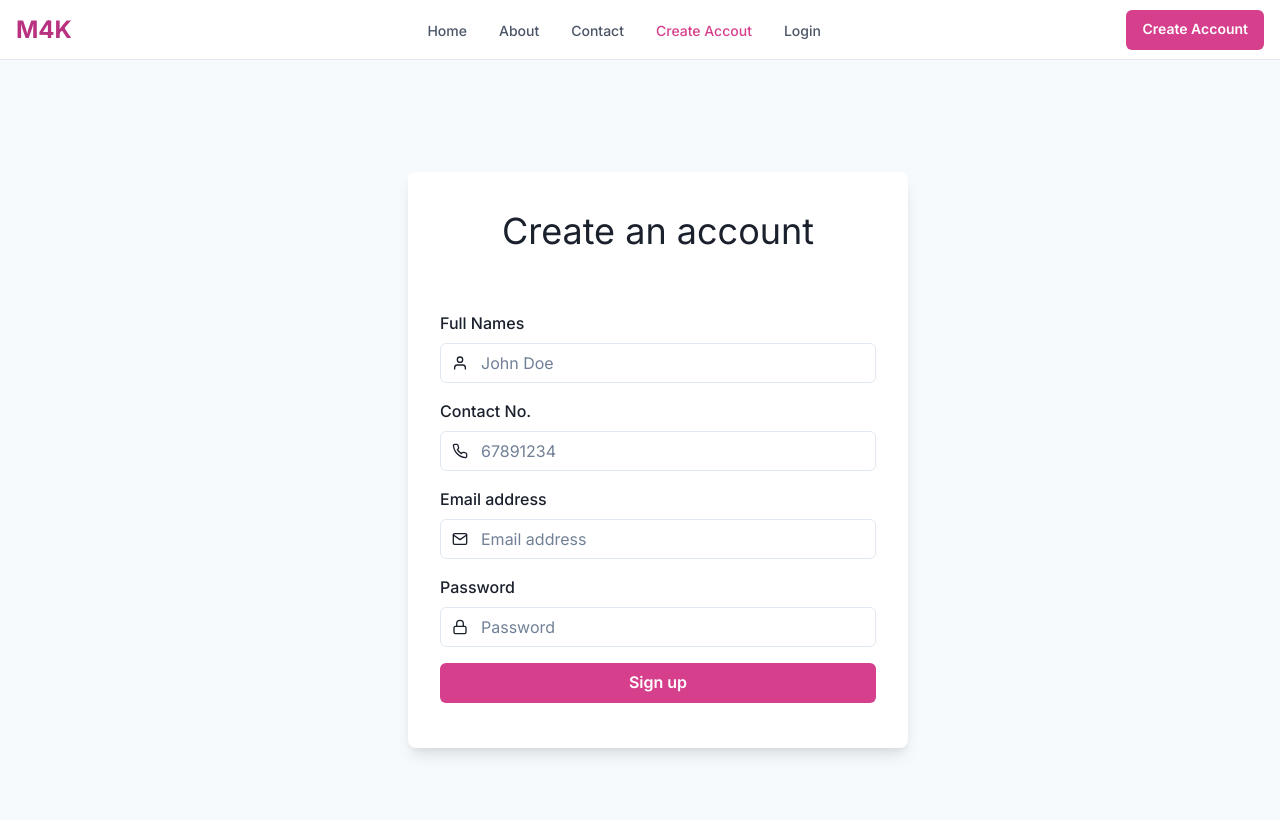
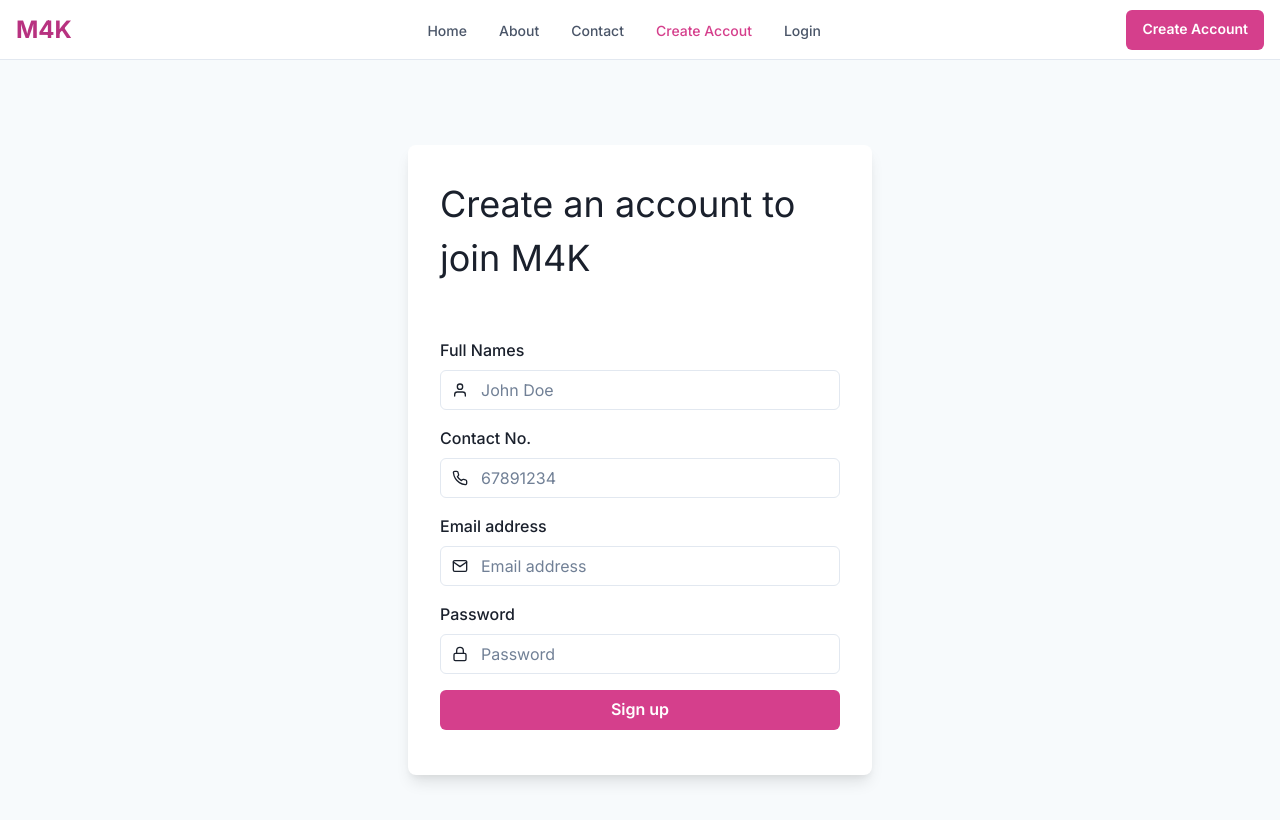
Before and after one commit to Coffee58511867/todo-app-nextjs, a Next.js app: page /register in a window 1280 px wide. Shown: the top 820 px of the page. Built offline with nearby package versions, Linux system fonts and the light colour scheme.

Commit message:
Created customer pages

```diff
--- a/app/components/NavBar/Navbar.tsx
+++ b/app/components/NavBar/Navbar.tsx
@@ -234,7 +234,7 @@ const NAV_ITEMS: Array<NavItem> = [
     href: "/customer/contact",
   },
   {
-    label: "My Rewards",
+    label: "Rewards",
     href: "/customer/contact",
   },
   {
--- a/app/register/page.tsx
+++ b/app/register/page.tsx
@@ -84,12 +84,12 @@ export default function Signup() {
             bg={useColorModeValue("white", "gray.700")}
             boxShadow={"lg"}
             p={8}
-            w={500}
+
           >
             {" "}
             <Stack align={"center"} mb={{ base: 10 }}>
               <Text fontSize={{ base: "xl", md: "4xl" }}>
-                Create an account
+                Create an account to join M4K
               </Text>
             </Stack>
             <Stack spacing={4} py={13}>
```
